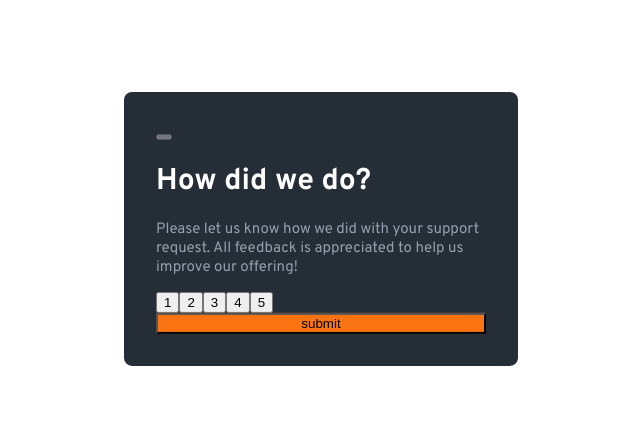
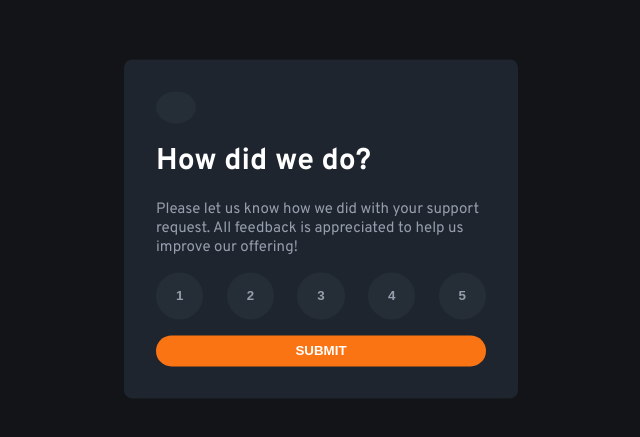
Before and after one commit to Patrick-Koppe/frontendmentor-interactive-rating, a React (Create React App) app in the folder app/: page / in a window 1280 px wide. Shown: the part 171-608 px from the top of the page, without its empty margins (319-959 px from the left). Built offline with nearby package versions, Linux system fonts and the light colour scheme.

Commit message:
Added logic for active button, fixed hover styles

```diff
--- a/app/src/component/App.js
+++ b/app/src/component/App.js
@@ -1,14 +1,17 @@
 import Box from './Box';
 import './App.scss';
+import {useState} from "react";
 
 function App() {
 
     const headline = "How did we do?";
     const text = "Please let us know how we did with your support request. All feedback is appreciated to help us improve our offering!";
 
+   const [active] = useState(true);
+
     return (
         <div className="App">
-            <Box headline={headline} text={text}/>
+            <Box headline={headline} text={text} />
         </div>
     );
 }
--- a/app/src/component/App.scss
+++ b/app/src/component/App.scss
@@ -1,7 +1,8 @@
 @import "font";
+@import "color";
 
 body {
-    background: white;
+    background: $veryDarkBlue;
     min-height: 100%;
 }
 
--- a/app/src/component/Button.js
+++ b/app/src/component/Button.js
@@ -10,6 +10,7 @@ export default class Button extends React.Component {
         primary: PropTypes.bool,
         disabled: PropTypes.bool,
         clickHandler: PropTypes.func,
+        active: PropTypes.bool
     };
 
     handleClick = () => {
@@ -21,6 +22,7 @@ export default class Button extends React.Component {
         const className = [
             "btn",
             this.props.primary ? "primary" : "",
+            this.props.active ? 'active': ""
         ]
 
         const type = [
--- a/app/src/component/Button.scss
+++ b/app/src/component/Button.scss
@@ -1,15 +1,50 @@
 @import "color";
 
 .btn {
+    display: inline-block;
 
-    display: inline-block;
+    button {
+        background: $mediumGrey;
+        border: none;
+        border-radius: 50%;
+        color: $lightGrey;
+        cursor: pointer;
+        font-weight: 700;
+        outline: none;
+        padding: 1rem 1.25rem;
+    }
+
+    &.active {
+        button {
+            background: $lightGrey;
+            color: $white;
+        }
+    }
+
+    &:hover {
+        button:not([disabled]) {
+            background: $orange;
+            color: $white;
+        }
+    }
 
     &.primary {
         width: 100%;
 
         button {
             background: $orange;
+            border-radius: 2rem;
+            color: $white;
+            padding: .5rem;
+            text-transform: uppercase;
             width: 100%;
+        }
+
+        &:hover {
+            button {
+                background: $white;
+                color: $orange;
+            }
         }
     }
 }
--- a/app/src/component/Panel.js
+++ b/app/src/component/Panel.js
@@ -1,24 +1,36 @@
 import React from 'react'
 import Button from "./Button";
 
+import './Panel.scss';
+
 export default class Panel extends React.Component {
 
+
+    constructor(props) {
+        super(props);
+        this.state = {
+            active: false,
+        };
+    }
+
     handleClick = buttonName => {
+
         console.log(buttonName);
     }
 
     render() {
+
         return (
             <form className="button-panel">
-                <div className="row">
-                    <Button value="1" clickHandler={this.handleClick}/>
-                    <Button value="2" clickHandler={this.handleClick}/>
-                    <Button value="3" clickHandler={this.handleClick}/>
-                    <Button value="4" clickHandler={this.handleClick}/>
-                    <Button value="5" clickHandler={this.handleClick}/>
+                <div className="row margin d-flex">
+                    <Button active={this.state.active} value="1" clickHandler={this.handleClick}/>
+                    <Button active={this.state.active} value="2" clickHandler={this.handleClick}/>
+                    <Button active={this.state.active} value="3" clickHandler={this.handleClick}/>
+                    <Button active={this.state.active} value="4" clickHandler={this.handleClick}/>
+                    <Button active={this.state.active} value="5" clickHandler={this.handleClick}/>
                 </div>
                 <div className="row">
-                    <Button value="submit" primary clickHandler={this.handleClick}/>
+                    <Button active={this.props.active} value="submit" primary clickHandler={this.handleClick}/>
                 </div>
             </form>
         )
--- /dev/null
+++ b/app/src/component/Panel.scss
@@ -0,0 +1,10 @@
+.button-panel {
+    .row.margin {
+        margin-bottom: 1rem;
+    }
+
+    .d-flex {
+        display: flex;
+        justify-content: space-between;
+    }
+}
--- a/app/src/component/color.scss
+++ b/app/src/component/color.scss
@@ -1,6 +1,6 @@
 $orange: hsl(25, 97%, 53%);
 $white: hsl(0, 0%, 100%);
 $lightGrey: hsl(217, 12%, 63%);
-$mediumGrey: hsl(216, 12%, 54%);
-$darkBlue: hsl(213, 19%, 18%);
+$mediumGrey: hsl(210, 19%, 18%);
+$darkBlue: hsl(215, 22%, 15%);
 $veryDarkBlue: hsl(216, 12%, 8%);
```
